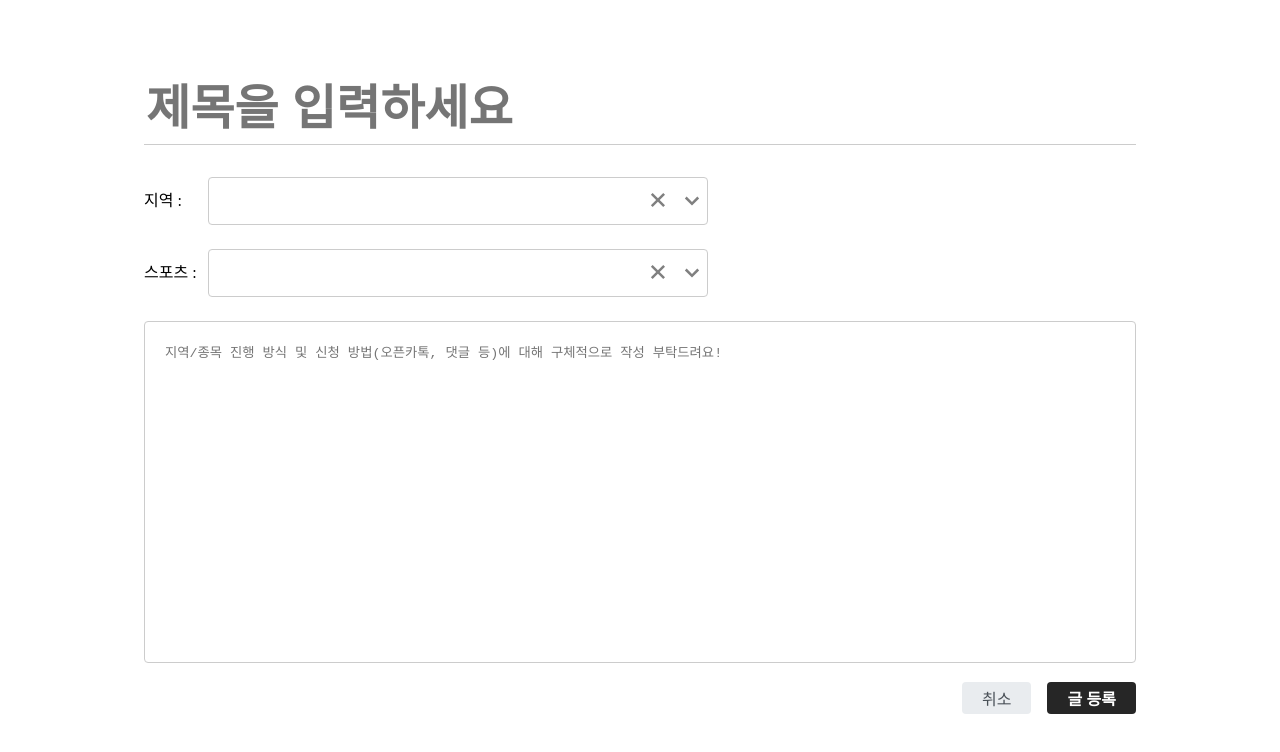
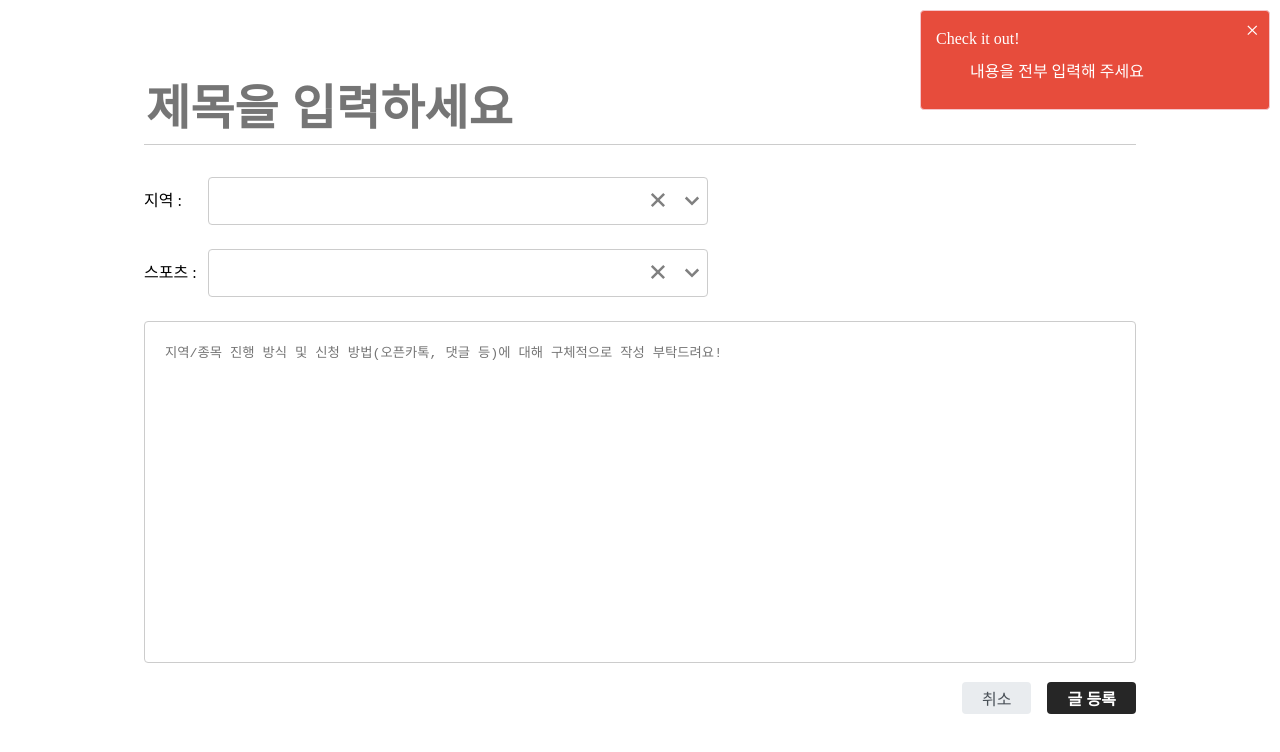
Before and after one commit to ZB-Online/TeamFinder, a website with bundled scripts: page public/page/writing/writing.html in a window 1280 px wide. Both pictures are taken after a click on the button "글 등록". Built offline with nearby package versions, Linux system fonts and the light colour scheme.

Commit message:
Feat: 토스터 기능 추가

```diff
--- a/public/page/writing/writing.css
+++ b/public/page/writing/writing.css
@@ -181,24 +181,65 @@
 }
 
 .toast {
-  width: 230px;
+  --toast-width: 350px;
+  --toast-height: 100px;
+
   position: absolute;
+  right: 0;
   top: 0;
-  right: 0;
+  width: var(--toast-width);
+  height: var(--toast-height);
   padding: 10px 15px;
   margin: 10px;
   border: 1px solid transparent;
   border-radius: 4px;
   animation: move 0.5s both;
-  background: #e74c3c;
+}
+
+.toast-heading {
+  margin: 10px 0 15px;
+}
+
+.toast-message {
+  display: flex;
+  align-items: center;
+  height: 20px;
+}
+
+.toast-message > p {
+  margin-left: 10px;
+}
+
+.toast-success {
+  color: #155724;
+  background-color: #d4edda;
+  border-color: #c3e6cb;
+}
+
+.toast-error {
   color: white;
+  background-color: #e74c3c;
+  border-color: #f5c6cb;
+}
+
+.toast-warning {
+  color: #856404;
+  background-color: #fff3cd;
+  border-color: #ffeeba;
+}
+
+.close {
+  position: absolute;
+  top: 7px;
+  right: 10px;
+  font-size: 1.5em;
+  cursor: pointer;
 }
 
 @keyframes move {
   from {
     transform: translate3d(100%, 0, 0);
   }
-
   to {
     transform: translate3d(0, 0, 0);
   }
--- a/public/page/writing/writing.js
+++ b/public/page/writing/writing.js
@@ -1,5 +1,6 @@
 import { initialFilter } from '../../store/filter.js';
 import { todayFormat } from '../../utils/date.js';
+import { TOAST_TYPE, toaster, createToastAction } from '../../utils/toaster.js';
 
 const $citySportsWrap = document.querySelector('.city-sports-wrap');
 const $writingTitle = document.querySelector('.writing-title');
@@ -18,6 +19,7 @@ const postingSend = async payload => {
       body: JSON.stringify(payload),
     });
     if (!res.ok) throw new Error(res.status);
+    toaster.add(createToastAction(TOAST_TYPE.SUCCESS, 'Well done!', '글 작성이 완료되었어요!'));
   } catch (error) {
     console.log(error);
   }
@@ -43,18 +45,9 @@ const duplication = (listItems, selectItem) =>
 
 const activeToggle = $target => $target.classList.toggle('active');
 
-// 토스트 메세지
-const toastCreate = () => {
-  const $toast = document.createElement('div');
-  $toast.classList.add('toast');
-  $toast.textContent = '내용을 전부 입력해 주세요';
-  document.querySelector('.write-wrap').append($toast);
-  setTimeout(() => document.querySelector('.toast').remove(), 2000);
-};
-
 const necessaryContent = ($title, $city, $sports, $mainText) => {
   if ($title.value.trim() === '' || !$city || $sports.children.length === 0 || $mainText.value.trim() === '') {
-    toastCreate();
+    toaster.add(createToastAction(TOAST_TYPE.ERROR, 'Check it out!', '내용을 전부 입력해 주세요'));
     return true;
   }
 };
--- /dev/null
+++ b/public/utils/toaster.js
@@ -0,0 +1,54 @@
+export const TOAST_TYPE = {
+  SUCCESS: 'success',
+  ERROR: 'error',
+  WARNING: 'warning',
+};
+
+export const toaster = {
+  toasts: [],
+
+  autoRemoveToast($newToast) {
+    const timeId = setTimeout(() => {
+      document.body.removeChild(this.toasts.pop());
+    }, 3000);
+
+    $newToast.lastElementChild.onclick = () => {
+      document.body.removeChild($newToast);
+      this.toasts.splice(this.toasts.indexOf($newToast), 1);
+      clearTimeout(timeId);
+    };
+  },
+
+  appendToast() {
+    const $toasts = document.querySelectorAll('.toast');
+    $toasts.forEach($toast => {
+      $toast.style.top = `${
+        this.toasts.indexOf($toast) * parseInt(getComputedStyle($toast).getPropertyValue('--toast-height'), 10)
+      }px`;
+    });
+  },
+
+  add({ type, title, message }) {
+    const $fragment = document.createElement('div');
+    $fragment.innerHTML = `
+    <div class="toast toast-${type}"">
+      <h4 class="toast-heading">${title}</h4>
+      <div class="toast-message">
+        <svg width="24" height="24">
+          <use xlink:href="#${type}" />
+        </svg>
+        <p>${message}</p>
+      </div>
+      <a class="close">&times;</a>
+    </div>`;
+    const $newToast = $fragment.firstElementChild;
+    this.toasts.unshift($newToast);
+
+    this.autoRemoveToast($newToast);
+    this.appendToast();
+
+    document.body.appendChild($newToast);
+  },
+};
+
+export const createToastAction = (type, title, message) => ({ type, title, message });
```
